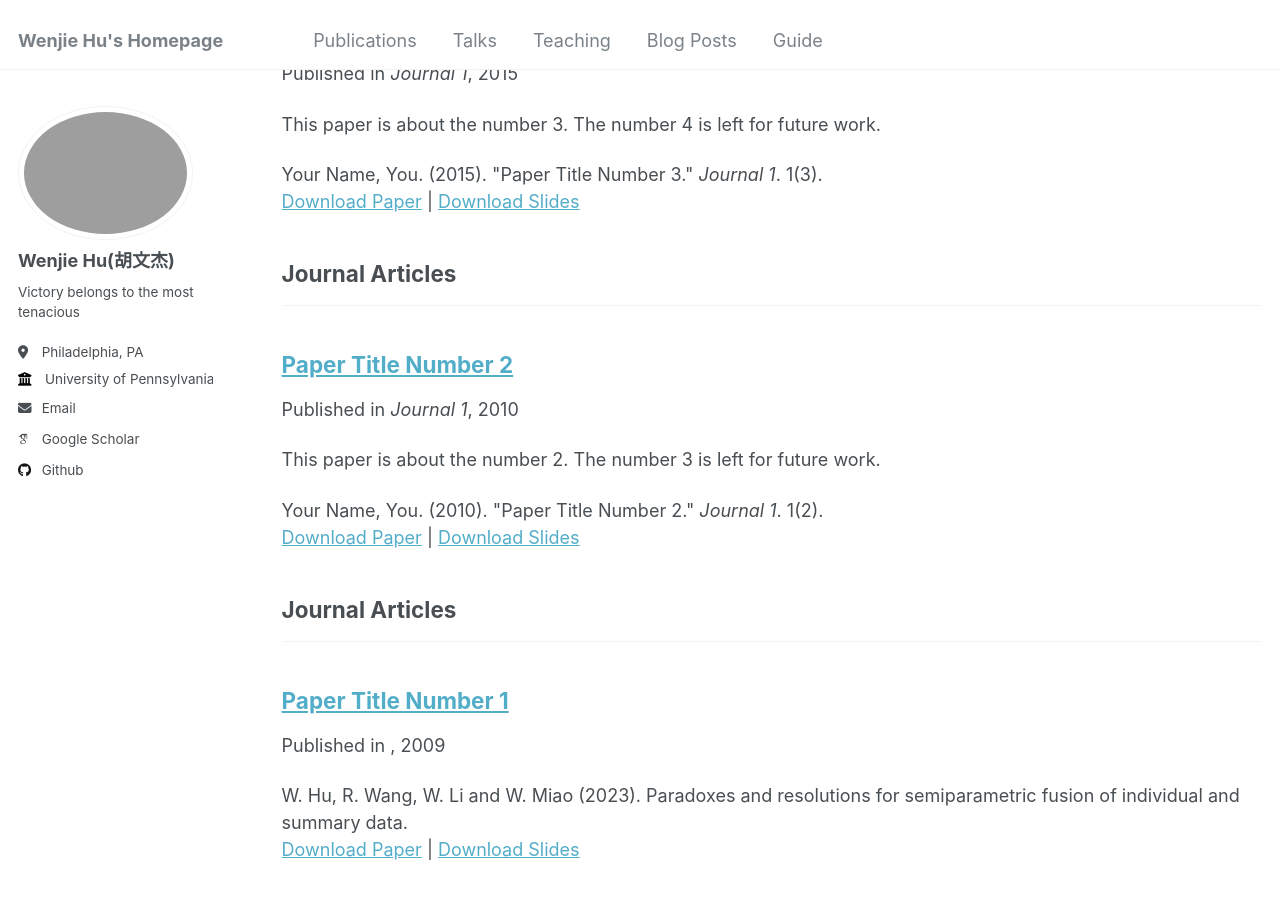
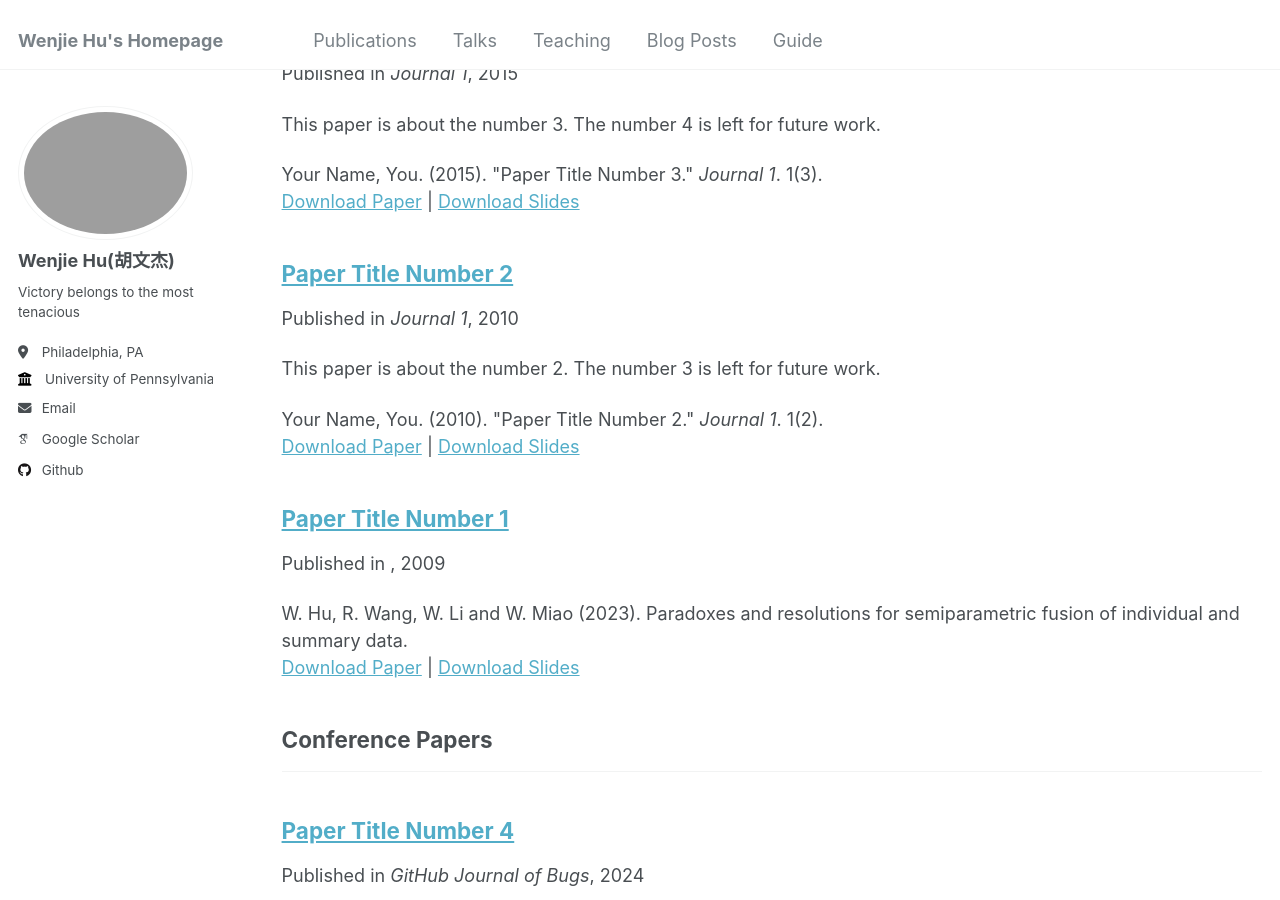
Before and after one commit to hwj0828/hwj0828.github.io, a Jekyll site: the page built from _pages/publications.html, in a window 1280 px wide and 900 px high, scrolled down 296 px. Built offline with Jekyll 4.4.1, drawn with Linux system fonts in a browser that asks for light colours; some web fonts are replaced; part of the change alters nothing that is shown.

```diff
--- a/_pages/publications.html
+++ b/_pages/publications.html
@@ -21,7 +21,7 @@ author_profile: true
       {% endif %}
       {% unless title_shown %}
         <h2>{{ category[1].title }}</h2><hr />
-        {% assign title_shown = false %}
+        {% assign title_shown = true %}
       {% endunless %}
       {% include archive-single.html %}
     {% endfor %}
```
